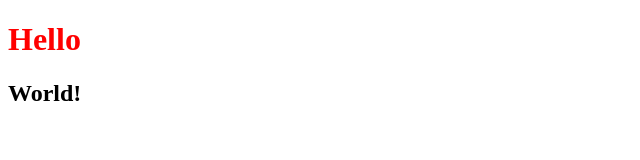
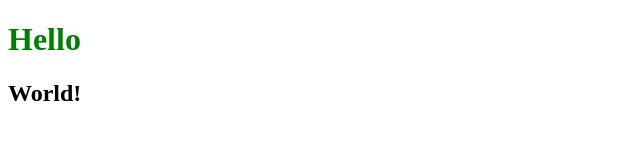
Before and after one commit to 6510615070/CN331-67-Demo, a plain HTML site: page index.html in a window 1280 px wide. Shown: the whole page, without its empty margins (0-640 px from the left). Drawn offline with Linux system fonts and the light colour scheme.

Commit message:
Update index.html

```diff
--- a/index.html
+++ b/index.html
@@ -6,7 +6,7 @@
     <title>Hello</title>
 </head>
 <body>
-    <h1 style="color: red">Hello</h1>
+    <h1 style="color: green">Hello</h1>
     <h2>World!</h2>
 </body>
 </html>
```
